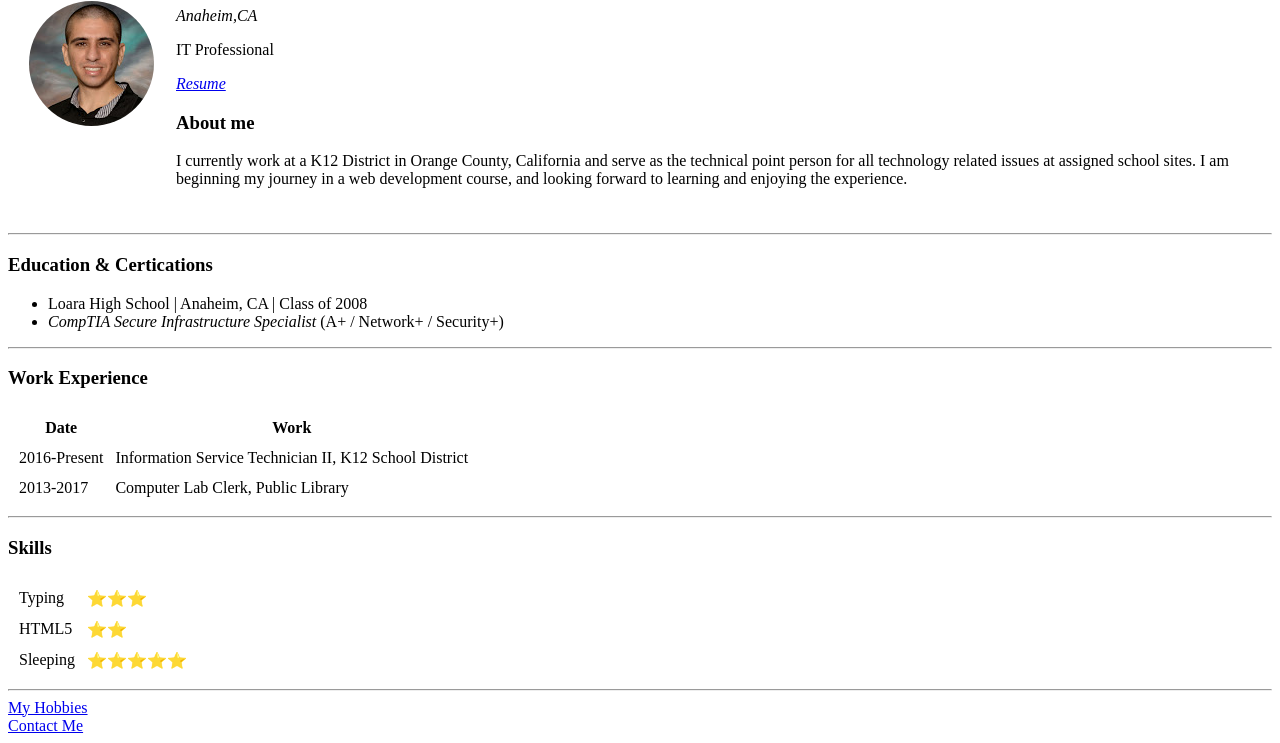
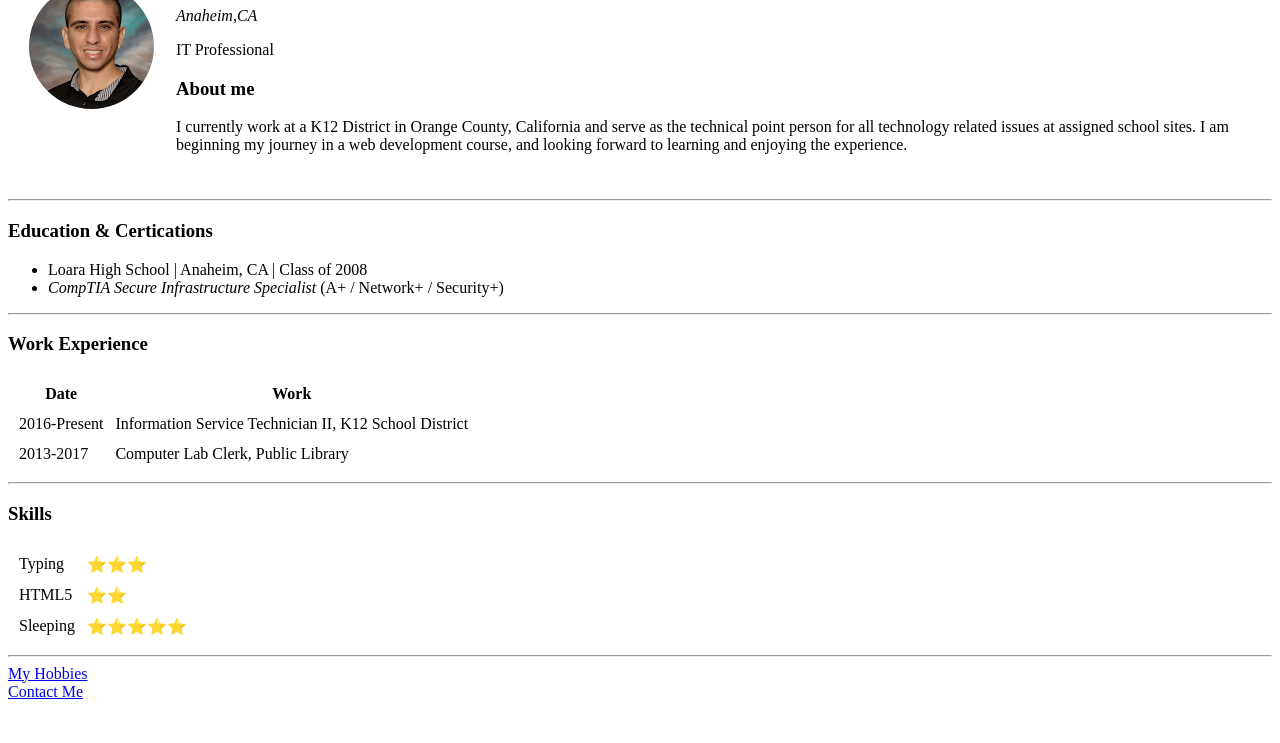
Before and after one commit to R0bd4wg/cv, a plain HTML site: page index.html in a window 1280 px wide. Shown: the part 102-845 px from the top of the page. After the commit the page ends 811 px from the top, so only its background shows below. Drawn offline with Linux system fonts and the light colour scheme.

Commit message:
update with removed person info

```diff
--- a/index.html
+++ b/index.html
@@ -14,7 +14,7 @@
         <h1>Robert Napoles</h1>
         <p><em>Anaheim,CA</em>
         <p><em></em>IT Professional</p>
-        <p> <em><a href="https://docs.google.com/document/d/1jHQb_8nCFZno3NGlB7TB7mofF5lQ2x11HG3ygraV-uU/edit?usp=sharing">Resume</a></em></p>
+
   <h3>About me</h3>
         <p>I currently work at a K12 District in Orange County, California and serve as the technical point person for all technology related issues at assigned school sites.
           I am beginning my journey in a web development course, and looking forward to learning and enjoying the experience.
```
